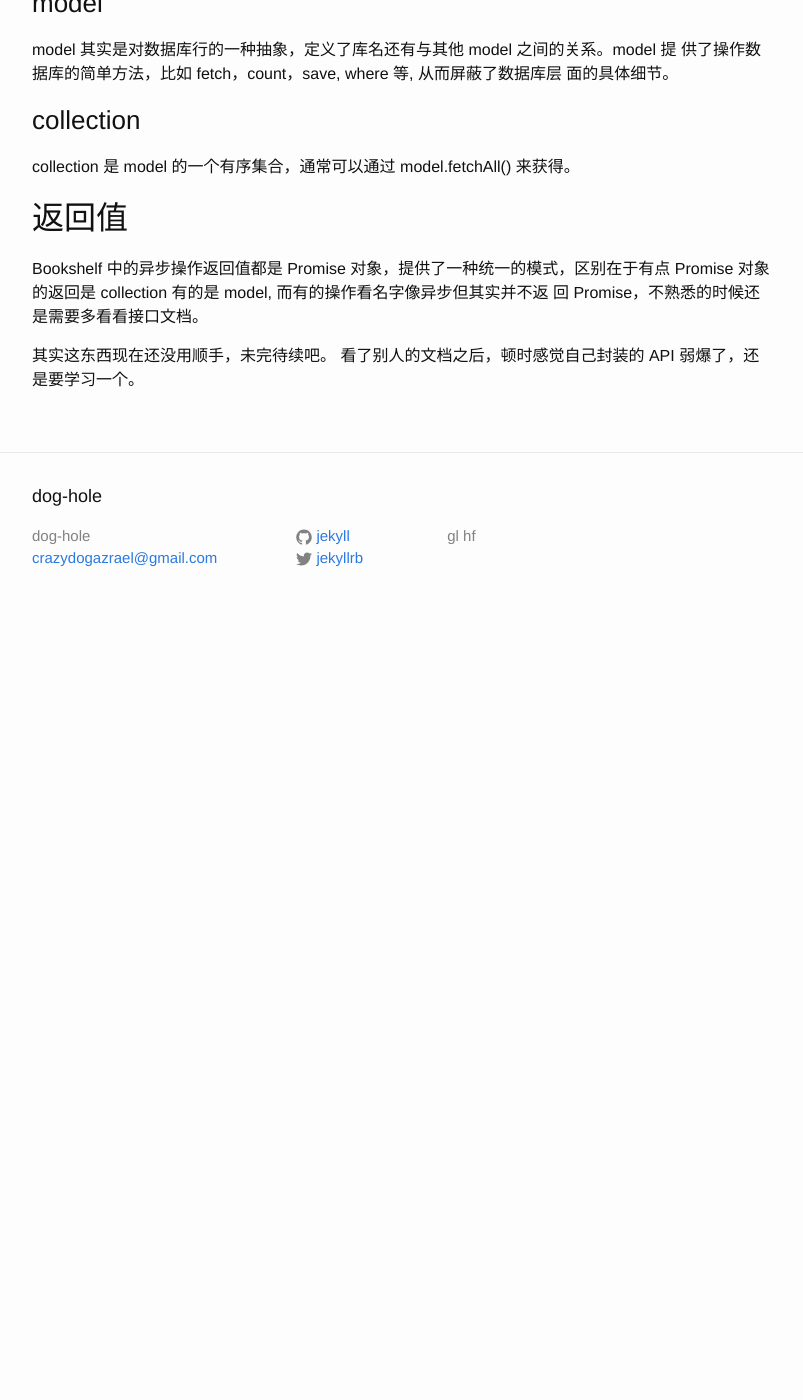
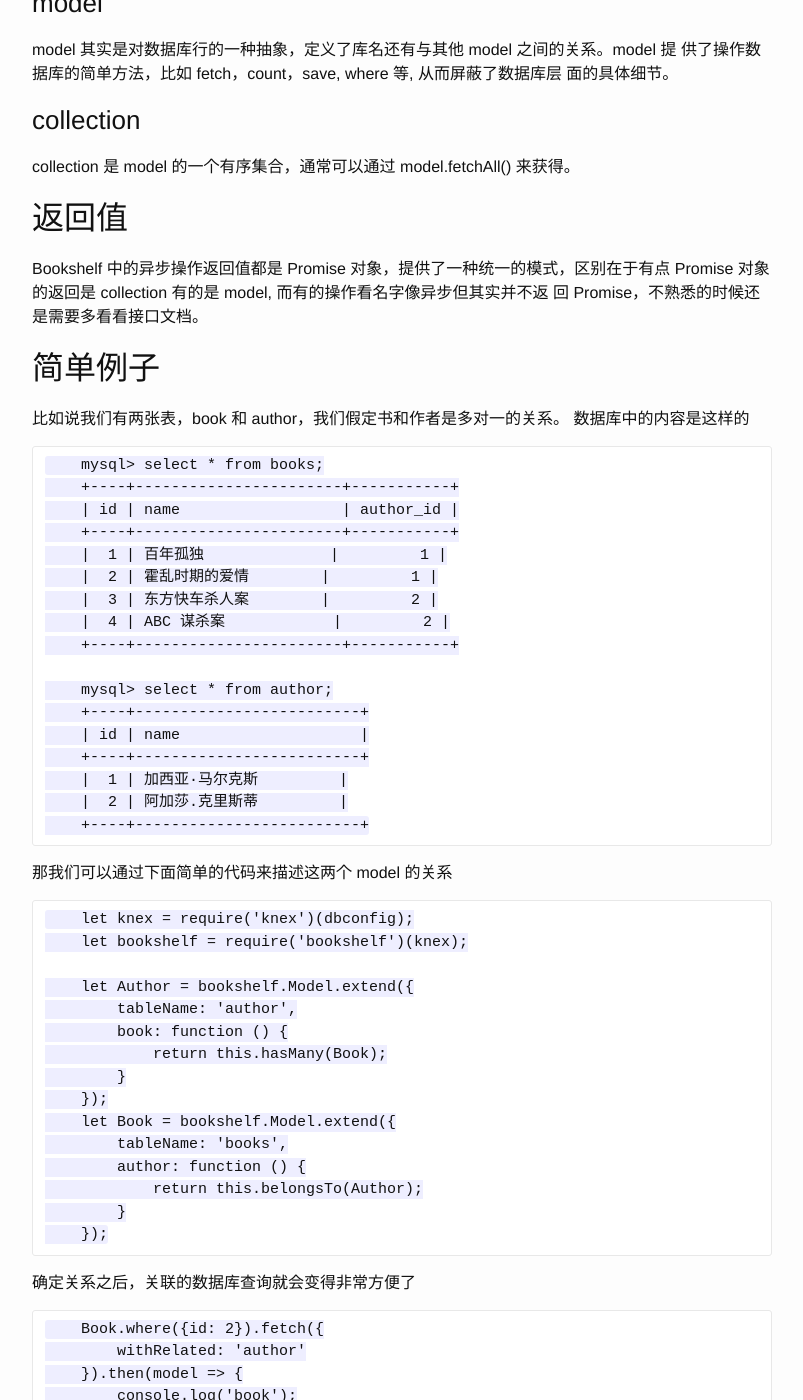
Before and after one commit to Crazydogs/Crazydogs.github.io, a Jekyll site: the page built from _posts/2016-8-12-node-mysql-库-bookshelf.markdown, in a window 1280 px wide and 1400 px high, scrolled down 3398 px. Shown: the whole window, without its empty margins (238-1041 px from the left). Built offline with Jekyll 4.4.1, drawn with Linux system fonts in a browser that asks for light colours; before the commit the page ends 4028 px from its top, so only the background shows below that; some of the changed text lies outside the part shown.

Commit message:
增加关联列表示例

`````diff
--- a/_posts/2016-8-12-node-mysql-库-bookshelf.markdown
+++ b/_posts/2016-8-12-node-mysql-库-bookshelf.markdown
@@ -162,5 +162,126 @@
 Promise 对象的返回是 collection 有的是 model, 而有的操作看名字像异步但其实并不返
 回 Promise，不熟悉的时候还是需要多看看接口文档。
 
+## 简单例子
+比如说我们有两张表，book 和 author，我们假定书和作者是多对一的关系。
+数据库中的内容是这样的
+
+````
+    mysql> select * from books;
+    +----+-----------------------+-----------+
+    | id | name                  | author_id |
+    +----+-----------------------+-----------+
+    |  1 | 百年孤独              |         1 |
+    |  2 | 霍乱时期的爱情        |         1 |
+    |  3 | 东方快车杀人案        |         2 |
+    |  4 | ABC 谋杀案            |         2 |
+    +----+-----------------------+-----------+
+
+    mysql> select * from author;
+    +----+-------------------------+
+    | id | name                    |
+    +----+-------------------------+
+    |  1 | 加西亚·马尔克斯         |
+    |  2 | 阿加莎.克里斯蒂         |
+    +----+-------------------------+
+````
+
+那我们可以通过下面简单的代码来描述这两个 model 的关系
+
+````
+    let knex = require('knex')(dbconfig);
+    let bookshelf = require('bookshelf')(knex);
+
+    let Author = bookshelf.Model.extend({
+        tableName: 'author',
+        book: function () {
+            return this.hasMany(Book);
+        }
+    });
+    let Book = bookshelf.Model.extend({
+        tableName: 'books',
+        author: function () {
+            return this.belongsTo(Author);
+        }
+    });
+````
+
+确定关系之后，关联的数据库查询就会变得非常方便了
+
+````
+    Book.where({id: 2}).fetch({
+        withRelated: 'author'
+    }).then(model => {
+        console.log('book');
+        console.log(model.toJSON());
+        console.log('author');
+        console.log(model.related('author').toJSON());
+    });
+
+
+    // 控制台输出如下：
+    // book
+    // { id: 2,
+    //   name: '霍乱时期的爱情',
+    //   author_id: 1,
+    //   author: { id: 1, name: '加西亚·马尔克斯' } }
+    // author
+    // { id: 1, name: '加西亚·马尔克斯' }
+
+````
+
+那如果假定书和作者之间存在着多对多的关系，也是没有问题的
+我们在数据库中加多一张表
+
+````
+    mysql> select * from books_author;
+    +-----------+---------+
+    | author_id | book_id |
+    +-----------+---------+
+    |         1 |       2 |
+    +-----------+---------+
+````
+
+然后重新定义这两个 model
+
+````
+    let Author = bookshelf.Model.extend({
+        tableName: 'author',
+        book: function () {
+            // 如果命名按照规范的话 belongsToMany 只需要第一个参数就够了
+            return this.belongsToMany(Book, 'books_author', 'author_id', 'book_id');
+        }
+    });
+    let Book = bookshelf.Model.extend({
+        tableName: 'books',
+        author: function () {
+            return this.belongsToMany(Author, 'books_author', 'book_id', 'author_id');
+        }
+    });
+````
+
+使用和之前一样的查询语句的结果差不多，只不过获得的 author 是一个 collection
+
+````
+    // 控制台输出如下：
+    // book
+    // { id: 2,
+    //   name: '霍乱时期的爱情',
+    //   author_id: 1,
+    //   author:
+    //    [ { id: 1,
+    //        name: '加西亚·马尔克斯',
+    //        _pivot_book_id: 2,
+    //        _pivot_author_id: 1 } ] }
+    // author
+    // [ { id: 1,
+    //     name: '加西亚·马尔克斯',
+    //     _pivot_book_id: 2,
+    //     _pivot_author_id: 1 } ]
+````
+
+
+
+
 其实这东西现在还没用顺手，未完待续吧。
 看了别人的文档之后，顿时感觉自己封装的 API 弱爆了，还是要学习一个。
`````
